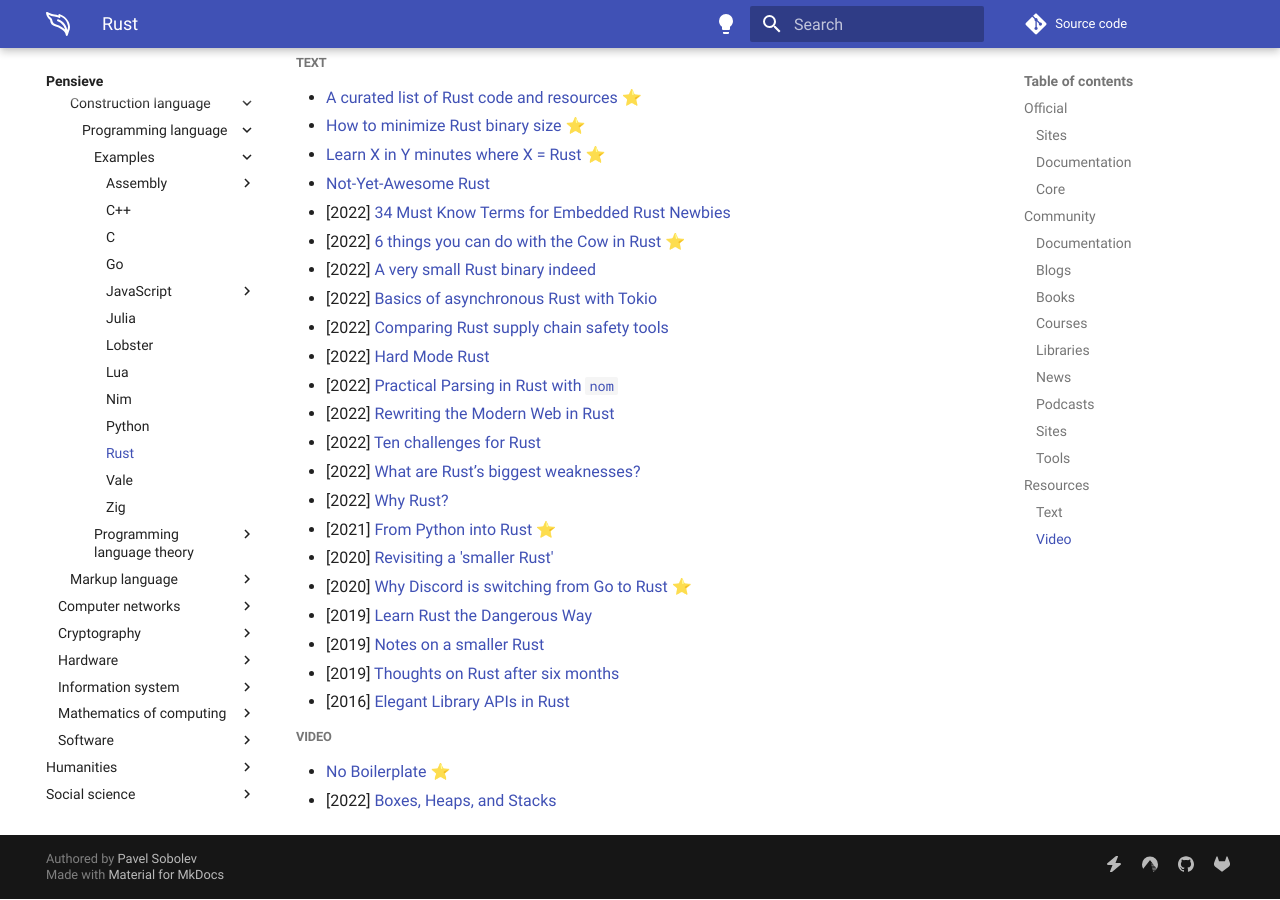
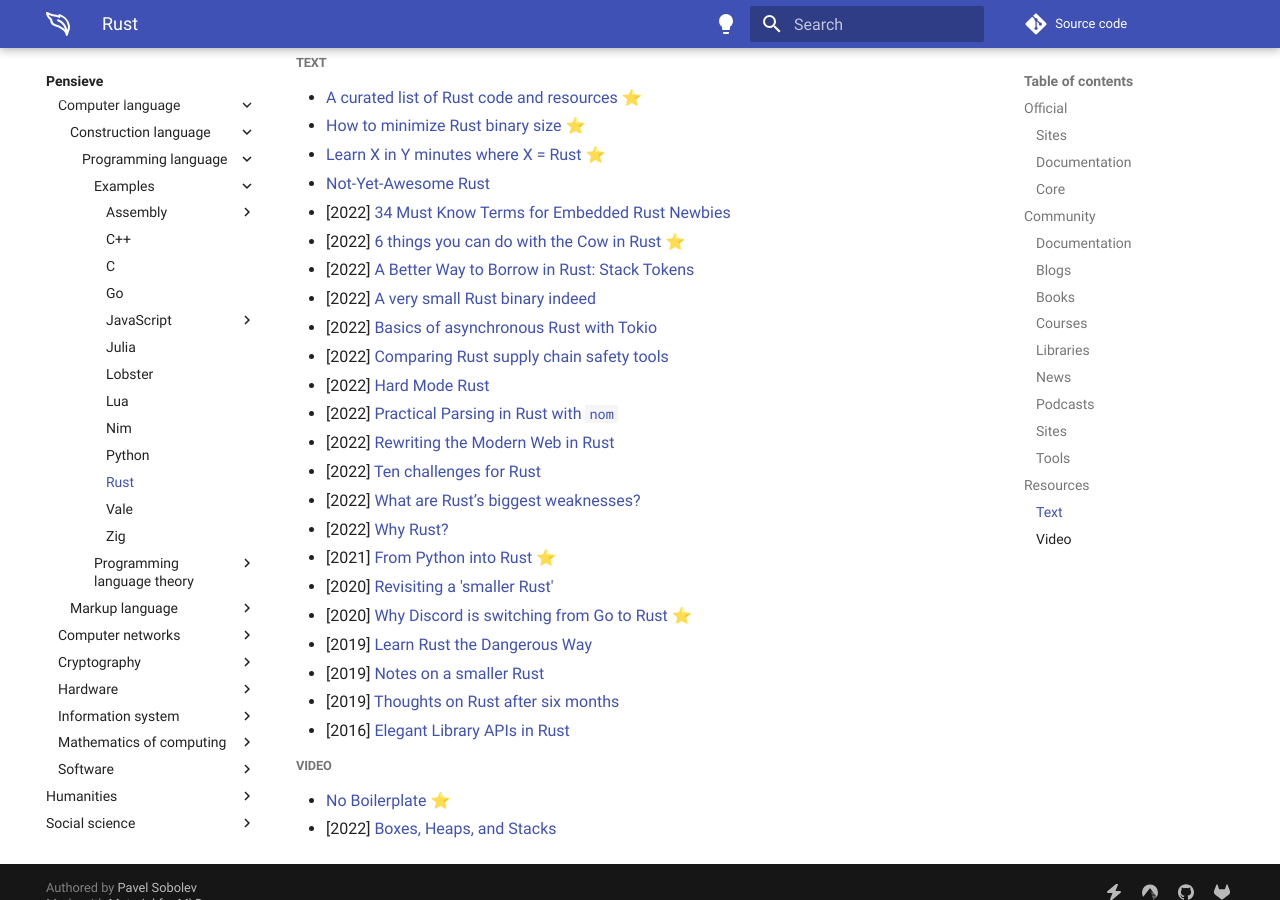
Before and after one commit to paveloom/paveloom.dev, an MkDocs documentation site: the page built from content/pensieve/rust.md, in a window 1280 px wide and 900 px high, scrolled down 2903 px. Built offline with MkDocs 1.6.1 and Material for MkDocs 9.7.7, drawn with Linux system fonts in a browser that asks for light colours; comment, search, counter and statistics services are not loaded.

Commit message:
Pensieve: update the Rust page.

```diff
--- a/content/pensieve/rust.md
+++ b/content/pensieve/rust.md
@@ -106,6 +106,7 @@
 - [Not-Yet-Awesome Rust](https://github.com/not-yet-awesome-rust/not-yet-awesome-rust)
 - [2022] [34 Must Know Terms for Embedded Rust Newbies](https://apollolabsblog.hashnode.dev/34-must-know-terms-for-embedded-rust-newbies)
 - [2022] [6 things you can do with the Cow in Rust](https://dev.to/kgrech/6-things-you-can-do-with-the-cow-in-rust-4l55) ⭐
+- [2022] [A Better Way to Borrow in Rust: Stack Tokens](https://lucumr.pocoo.org/2022/11/23/stack-tokens)
 - [2022] [A very small Rust binary indeed](https://darkcoding.net/software/a-very-small-rust-binary-indeed)
 - [2022] [Basics of asynchronous Rust with Tokio](https://jbarszczewski.com/basics-of-asynchronous-rust-with-tokio)
 - [2022] [Comparing Rust supply chain safety tools](https://blog.logrocket.com/comparing-rust-supply-chain-safety-tools)
```
